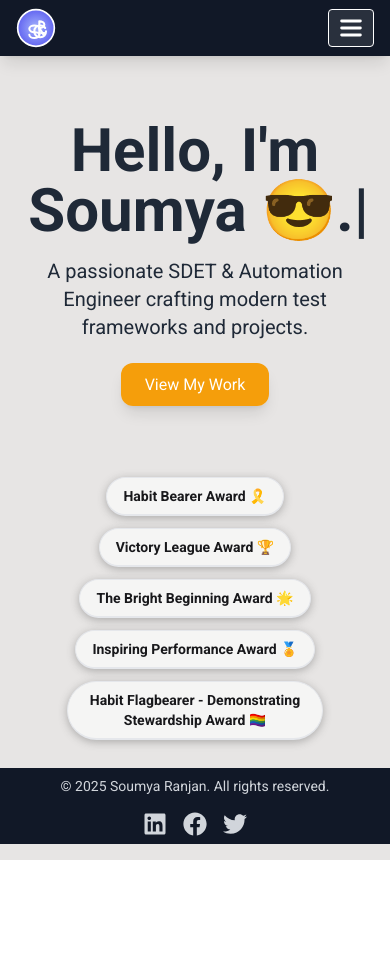
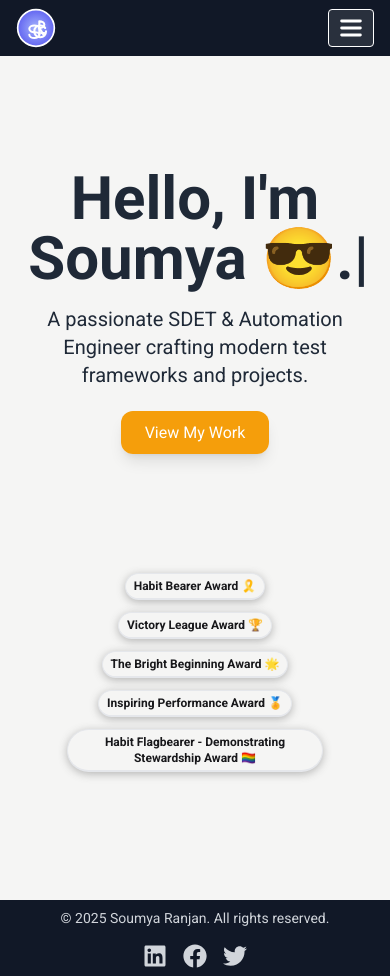
Before and after one commit to soumya-ranjan-000/my-portfolio, a React (Vite) app: page / in a window 390 px wide. Before the commit the page ends 860 px from the top, so only its background shows below. Built offline with nearby package versions, Linux system fonts and the light colour scheme; the HTML template or start-up script is replaced by a standard one.

Commit message:
updated grafana project

```diff
--- a/src/App.jsx
+++ b/src/App.jsx
@@ -13,7 +13,7 @@ function App() {
   return (
     <Router>
       <Navbar />
-      <div style={{ marginTop: '1rem', minHeight: '80vh' }}>
+      <div>
         <Routes>
           <Route path="/" element={<Home />} />
           <Route path="/projects" element={<Projects />} />
--- a/src/components/AwardBadges.jsx
+++ b/src/components/AwardBadges.jsx
@@ -12,14 +12,14 @@ const awards = [
 function AwardBadges() {
 return (
     <div
-        className="flex flex-col sm:flex-row flex-wrap gap-3 justify-center items-center w-72 sm:w-[60rem] mx-auto p-4"
+        className="flex flex-col sm:flex-row flex-wrap gap-3 justify-center items-center w-72 sm:w-[80rem] mx-auto p-4"
         style={{ minHeight: '8rem' }}
     >
         {awards.map((award, idx) => (
             <span
                 key={idx}
                 className="inline-block border border-black-900 bg-stone-100
-                text-zinc-900 px-4 py-2 rounded-full text-sm font-semibold
+                text-zinc-900 px-2 py-1 sm:px-4 sm:py-2 rounded-full text-xs sm:text-sm font-semibold
                 shadow-xl transition-transform duration-200 hover:-translate-y-1 text-center
                 hover:border-b-4 hover:border-b-blue-400"
                 style={{
--- a/src/components/AwardCard.jsx
+++ /dev/null
@@ -1,16 +0,0 @@
-// src/components/AwardCard.jsx
-function AwardCard({ title, org, year, logo, description }) {
-
-return (
-    <div className="bg-white p-4 rounded-xl shadow-md hover:shadow-lg transition transform hover:-translate-y-1">
-        <h3 className="text-lg font-semibold flex items-center gap-2">
-            <img src={logo} alt={org} className="h-12 w-12 rounded-full mr-2" />
-            {title}
-        </h3>
-        <p className="text-sm text-gray-500">{org} • {year}</p>
-        <p className="mt-2 text-sm text-gray-700">{description}</p>
-    </div>
-);
-}
-
-export default AwardCard;
--- a/src/components/AwardSection.jsx
+++ /dev/null
@@ -1,42 +0,0 @@
-import { motion } from 'framer-motion';
-import AwardCard from '../components/AwardCard';
-
-const awards = [
-  {
-    title: 'Top 1% Automation Engineer',
-    org: 'Wipro',
-    year: '2024',
-    logo: 'src/assets/wip_logo.png',
-    description: 'Awarded for exceptional contributions to automation framework design.',
-  },
-  {
-    title: 'LambdaTest Hackathon Finalist',
-    org: 'LambdaTest',
-    year: '2023',
-    logo: "src/assets/lambdatest.png",
-    description: 'Recognized in global hackathon for Playwright automation.',
-  },
-  // Add more...
-];
-
-function AwardSection() {
-  return (
-  <section className="mt-16 px-4 max-w-6xl mx-auto">
-        <h2 className="text-3xl font-bold text-center text-blue-700 mb-8">🏆 Awards & Recognitions</h2>
-        <div className="grid md:grid-cols-2 lg:grid-cols-3 gap-6">
-          {awards.map((award, index) => (
-            <motion.div
-              key={index}
-              initial={{ opacity: 0, y: 30 }}
-              animate={{ opacity: 1, y: 0 }}
-              transition={{ delay: index * 0.1 }}
-            >
-              <AwardCard {...award} />
-            </motion.div>
-          ))}
-        </div>
-      </section>
-  );
-}
-
-export default AwardSection;
--- a/src/components/Footer.jsx
+++ b/src/components/Footer.jsx
@@ -2,7 +2,7 @@ import { FaLinkedin, FaFacebook, FaTwitter } from 'react-icons/fa';
 
 function Footer() {
   return (
-    <footer className="w-full bg-gray-900 text-gray-300 py-2 fixed bottom-0 left-0 z-50">
+    <footer className="w-full bg-gray-900 text-gray-300 py-2 z-50">
       <div className="max-w-6xl mx-auto px-4 flex flex-col md:flex-row justify-between items-center">
         <p className="text-sm">&copy; {new Date().getFullYear()} Soumya Ranjan. All rights reserved.</p>
         <div className="flex space-x-4 mt-4 md:mt-0">
--- a/src/components/Navbar.jsx
+++ b/src/components/Navbar.jsx
@@ -1,11 +1,22 @@
 import { Link } from 'react-router-dom';
 import { useState } from 'react';
+import { useEffect } from 'react';
 
 function Navbar() {
 const [isOpen, setIsOpen] = useState(false);
 
+const [isSticky, setIsSticky] = useState(false);
+
+useEffect(() => {
+    const handleScroll = () => {
+        setIsSticky(window.scrollY > 0);
+    };
+    window.addEventListener('scroll', handleScroll);
+    return () => window.removeEventListener('scroll', handleScroll);
+}, []);
+
 return (
-    <nav className="bg-gray-900 shadow-lg fixed py-1 top-0 w-full z-50">
+    <nav className={`bg-gray-900 py-1 w-full z-50 transition-all duration-300 ${isSticky ? 'sticky top-0 shadow-2xl' : 'shadow-lg'}`}>
         <div className="max-w-7xl mx-auto px-4 py-1 flex justify-between items-center">
             <Link to="/" className="flex items-center space-x-2 group">
                 {/* Modern SRG Logo */}
--- a/src/pages/Home.jsx
+++ b/src/pages/Home.jsx
@@ -1,6 +1,3 @@
-import { motion } from 'framer-motion';
-import { useState, useEffect } from 'react';
-import AwardSection from '../components/AwardSection';
 import HeroSection from '../components/HeroSection';
 import AwardBadges from '../components/AwardBadges';
 
@@ -8,11 +5,15 @@ function Home() {
 
   return (
     <>
-      <div className="min-h-screen flex flex-col items-center text-center justify-center  px-4 bg-stone-200">
-        <HeroSection />
+      <div className="min-h-screen flex flex-col items-center text-center justify-center bg-stone-100">
+        <div className="w-full px-4 py-6 sm:px-8 sm:py-10">
+          <HeroSection />
+        </div>
         {/* Add spacing between HeroSection and AwardBadges */}
         <div className="my-8" />
-        <AwardBadges />
+        <div className="w-full px-4 py-6 sm:px-8 sm:py-10">
+          <AwardBadges />
+        </div>
       </div>
     </>
   );
```
Also changed, not shown: public/projects/advanced-reporting-grafana-mongodb.md (+13 -21 lines).
